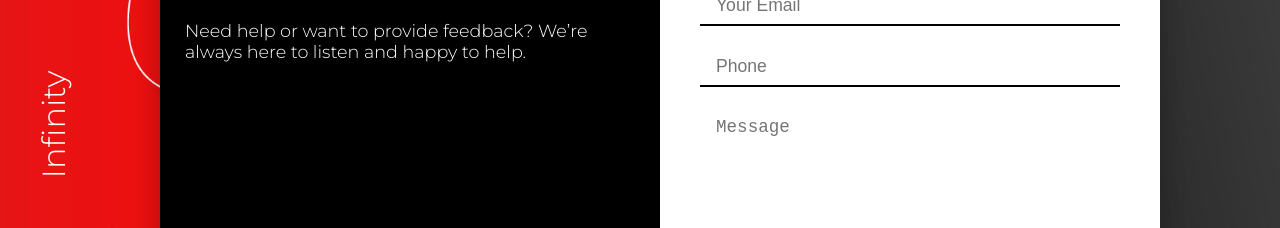
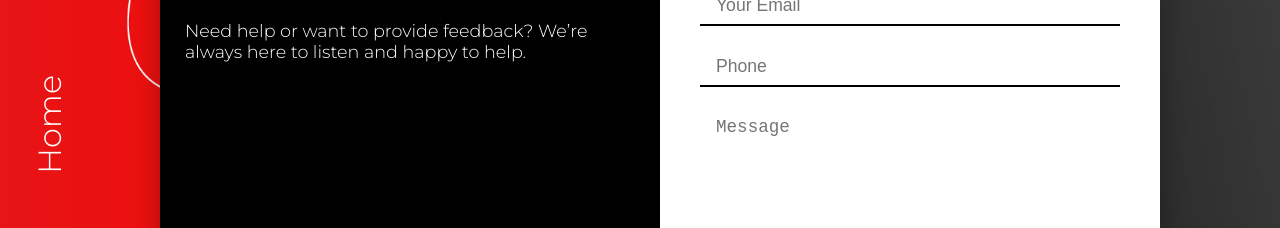
Before and after one commit to sarthak-2019/Infinity-React-Node, a React (Create React App) app in the folder infinity_games-Frontend/: page /contact in a window 1280 px wide. Shown: the part 276-504 px from the top of the page. Built offline with nearby package versions, Linux system fonts and the light colour scheme; no server answers.

Commit message:
return btn added in contact

```diff
--- a/infinity_games-Frontend/src/components/Footer/Contact.css
+++ b/infinity_games-Frontend/src/components/Footer/Contact.css
@@ -15,6 +15,7 @@
   transform: rotate(-90deg);
   color: white;
   font-weight: 300;
+  text-decoration: none;
 }
 
 .contact-box {
--- a/infinity_games-Frontend/src/components/Footer/Contact.jsx
+++ b/infinity_games-Frontend/src/components/Footer/Contact.jsx
@@ -1,12 +1,15 @@
 import React from "react";
 import "../Footer/Contact.css";
+import { Route, Link } from "react-router-dom";
 const Contact = () => {
   return (
     <>
       <div class="container">
-        <div className="txt">
-          <h1>Infinity</h1>
-        </div>
+        <Link to="/" style={{ textDecoration: "none" }}>
+          <div className="txt">
+            <h1>Home</h1>
+          </div>
+        </Link>
         <div class="contact-box">
           <div class="left">
             <h1>Connect with Us</h1>
```
